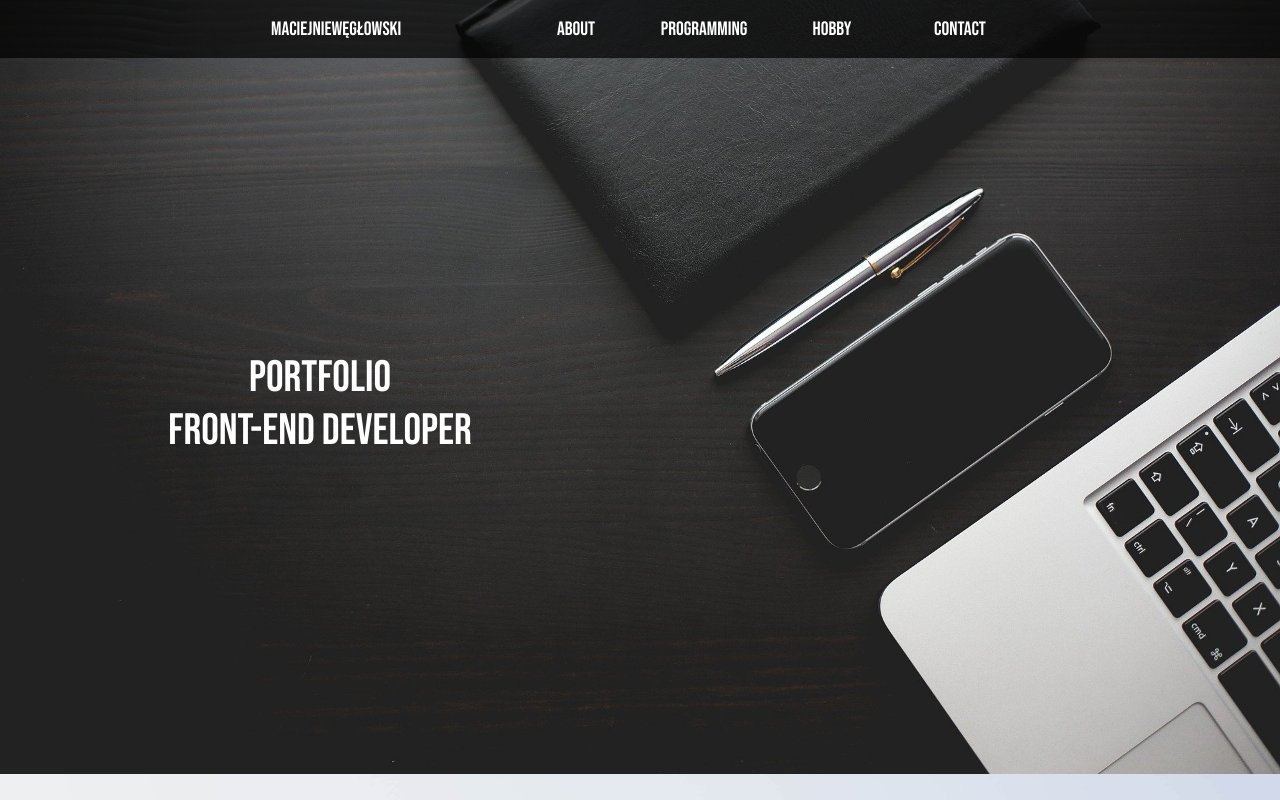
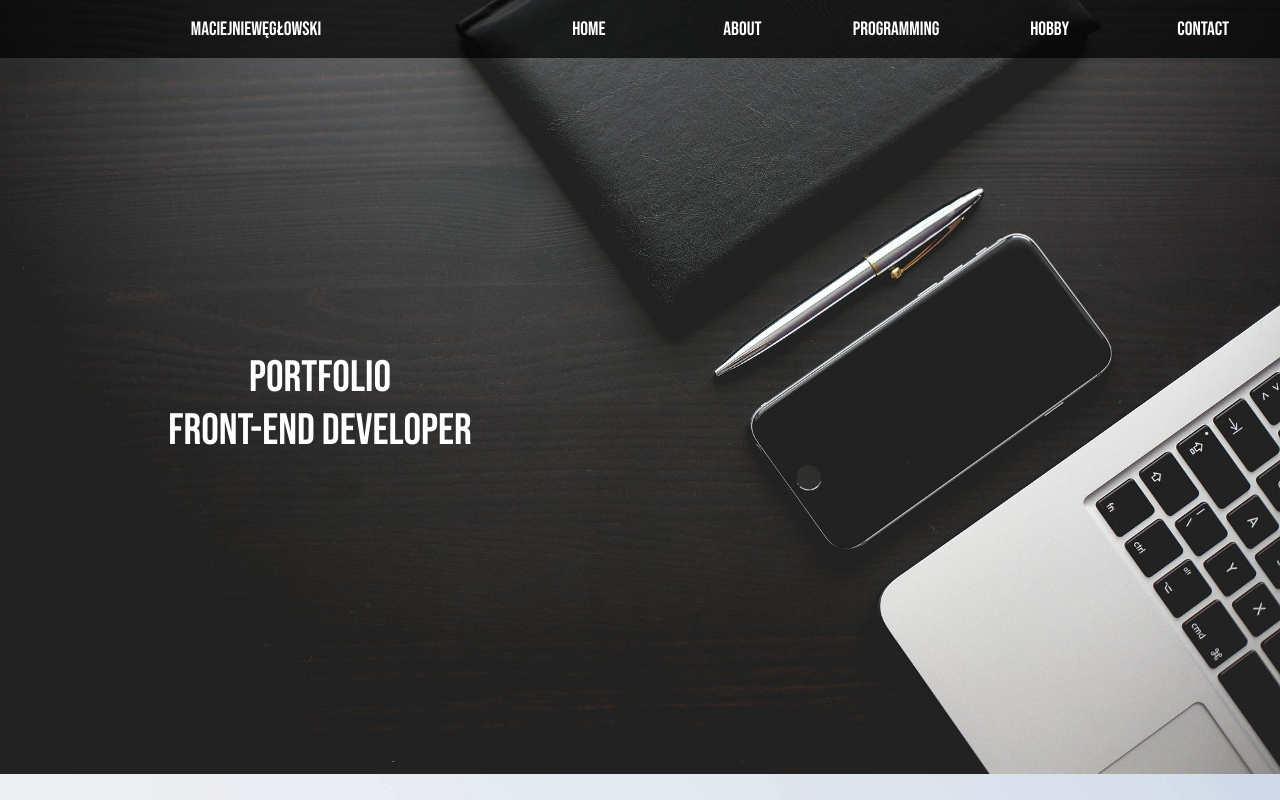
Before and after one commit to maciejnieweglowski/Portfolio-page, a website: page app/index.html in a window 1280 px wide. Shown: the top 800 px of the page. Drawn offline with nearby package versions, Linux system fonts and the light colour scheme; a web font is replaced by a local one.

Commit message:
v.alfa.1.21

```diff
--- a/app/index.html
+++ b/app/index.html
@@ -9,14 +9,14 @@
     <link rel="stylesheet" href="../webfonts/all.min.css">
     <link href="https://fonts.googleapis.com/css2?family=Bebas+Neue&display=swap" rel="stylesheet">
     <link href="https://fonts.googleapis.com/css2?family=Mukta+Malar:wght@300&display=swap" rel="stylesheet">
-    <title>Document</title>
+    <title>MNieweglowski</title>
 </head>
 <body>
     <header>
         <nav>
             <ul id="navig">
-                <li><a href="#"begin id="logo-name">MaciejNiewęgłowski</a></li>
-                <li><a href=""></a></li>
+                <div id="logo-name">MaciejNiewęgłowski</div>
+                <li><a href="#">Home</a></li>
                 <li><a href="#About">About</a></li>
                 <li><a href="#Programming">Programming</a></li>
                 <li><a href="#Hobby">Hobby</a></li>
--- a/app/scss/style.scss
+++ b/app/scss/style.scss
@@ -49,8 +49,14 @@ header{
          }
       }
 
+         #logo-name {
+            width: 40%;
+            padding-inline: 5em;
+            color: white;
+            text-align: center;
+         }
          li {
-            width: 10%;
+            width: 12%;
             flex-wrap: wrap;
             text-align: center;
 
@@ -65,13 +71,6 @@ header{
                   padding: 13px;
                   text-decoration: none;
                }
-
-            #logo-name {
-               width: 40%;
-               padding-inline: 5em;
-               color: white;
-            }
-
             }
          }
       }
@@ -99,11 +98,15 @@ header{
          }
       }
    }
+
+   @media only screen and (max-width: 767px) {
+      #navig {
+         display: none;
+      }
+   }
 }
 
-@media (max-width: 786px) {
 
-}
 
 section#About {
    text-align: center;
```
Also changed, not shown: app/css/style.css.
